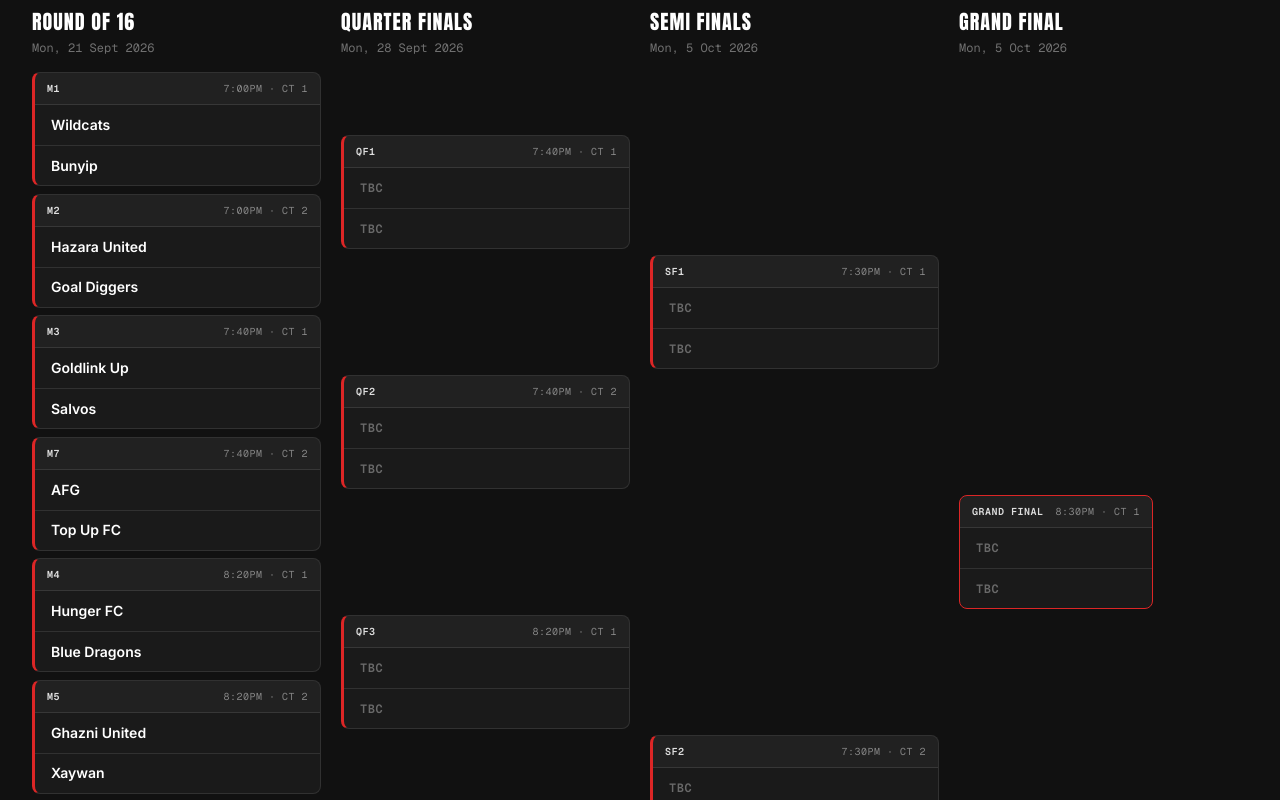
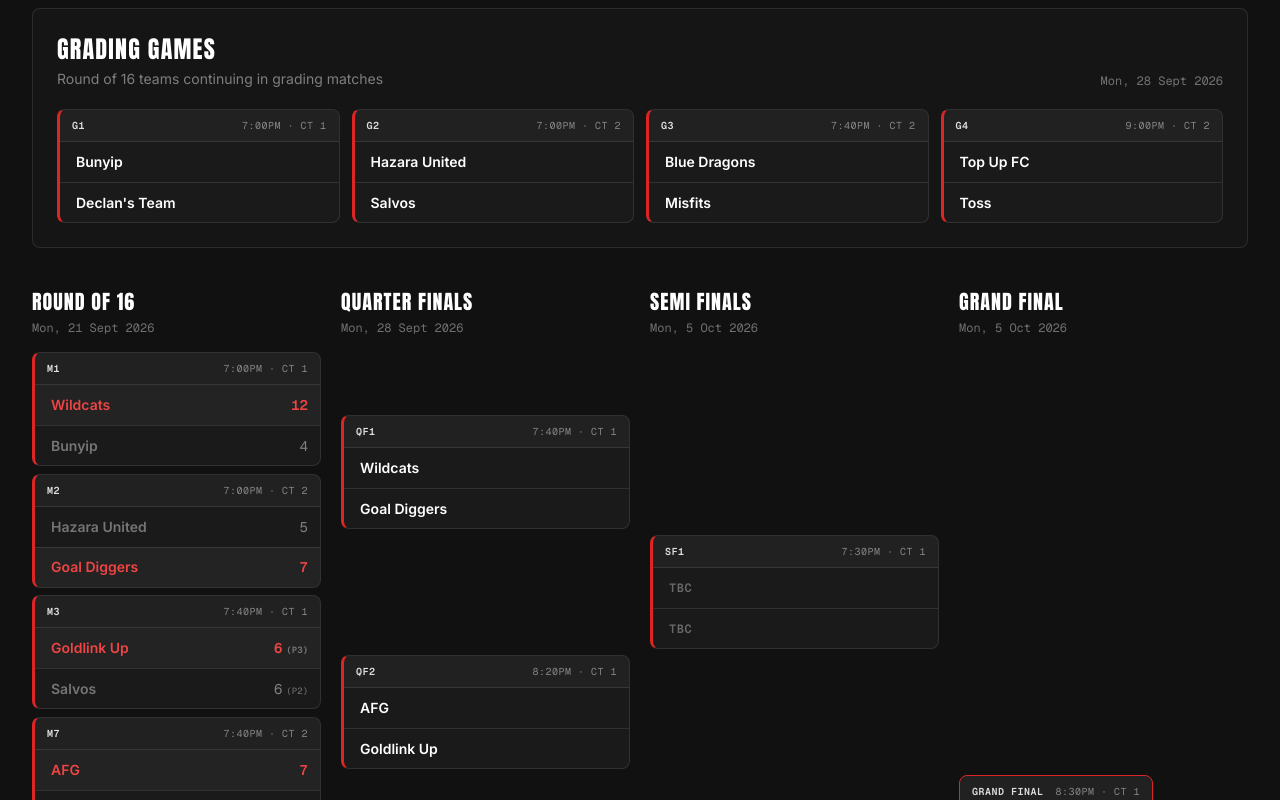
Before and after one commit to olu-git/futsal-site, a Next.js app: page /monday-night in a window 1280 px wide. Shown: the part 800-1600 px from the top of the page. Built offline with nearby package versions, Linux system fonts and the light colour scheme.

Commit message:
Update Monday knockout progression and grading games

```diff
--- a/scripts/check-finals.ts
+++ b/scripts/check-finals.ts
@@ -63,6 +63,35 @@ for (const night of nights) {
     assert.notEqual(rinnai.match.time, "19:00");
     assert.equal(umoja.match.time, "21:00");
   }
+
+  for (const match of finalsMatches[night]) {
+    const resolvedTeams = [
+      resolveFinalsSlot(match.a, night, data)?.name,
+      resolveFinalsSlot(match.b, night, data)?.name,
+    ].filter((team): team is string => Boolean(team));
+
+    if (night === "monday") {
+      if (resolvedTeams.some((team) => team === "Hunger FC" || team === "Ghazni United")) {
+        assert(
+          ["20:20", "21:00"].includes(match.time),
+          `${resolvedTeams.join(" vs ")} cannot play at ${match.time}`
+        );
+      }
+      if (resolvedTeams.includes("Blue Dragons")) {
+        assert.notEqual(match.time, "19:00", "Blue Dragons cannot play at 19:00");
+      }
+    } else {
+      if (resolvedTeams.includes("Rinnai")) {
+        assert.notEqual(match.time, "19:00", "Rinnai cannot play at 19:00");
+      }
+      if (resolvedTeams.includes("Kuq E Zi")) {
+        assert.notEqual(match.time, "21:00", "Kuq E Zi cannot play at 21:00");
+      }
+      if (resolvedTeams.includes("Umoja Stars")) {
+        assert.equal(match.time, "21:00", "Umoja Stars must play at 21:00");
+      }
+    }
+  }
 }
 
 assert.equal(winnerSide(undefined), null);
@@ -82,14 +111,40 @@ const resolverData: FinalsNightData = {
 const mondayMatches = finalsMatches.monday;
 const quarterFinalOne = mondayMatches.find((match) => match.id === "qf-1");
 const semiFinalOne = mondayMatches.find((match) => match.id === "sf-1");
-const friendlyOne = mondayMatches.find((match) => match.id === "fr-1");
-assert(quarterFinalOne && semiFinalOne && friendlyOne);
+const gradingOne = mondayMatches.find((match) => match.id === "grading-1");
+assert(quarterFinalOne && semiFinalOne && gradingOne);
 
 assert.equal(resolveFinalsSlot(quarterFinalOne.a, "monday", resolverData)?.name, "Team 1");
 assert.equal(resolveFinalsSlot(quarterFinalOne.b, "monday", resolverData)?.name, "Team 9");
 assert.equal(resolveFinalsSlot(semiFinalOne.a, "monday", resolverData)?.name, "Team 9");
-assert.equal(resolveFinalsSlot(friendlyOne.a, "monday", resolverData)?.name, "Team 16");
-assert.equal(resolveFinalsSlot(friendlyOne.b, "monday", resolverData)?.name, "Team 8");
+assert.equal(resolveFinalsSlot(gradingOne.a, "monday", resolverData)?.name, "Team 16");
+assert.equal(resolveFinalsSlot(gradingOne.b, "monday", resolverData), null);
 assert.equal(resolveFinalsSlot(semiFinalOne.b, "monday", resolverData), null);
 
+const mondayData = season.finals.monday;
+const gradingMatchOne = mondayMatches.find((match) => match.id === "grading-1");
+const gradingMatchThree = mondayMatches.find((match) => match.id === "grading-3");
+const gradingMatchFour = mondayMatches.find((match) => match.id === "grading-4");
+const mondayQuarterFinalTwo = mondayMatches.find((match) => match.id === "qf-2");
+const mondayQuarterFinalThree = mondayMatches.find((match) => match.id === "qf-3");
+assert(gradingMatchOne && gradingMatchThree && gradingMatchFour);
+assert(mondayQuarterFinalTwo && mondayQuarterFinalThree);
+assert.equal(resolveFinalsSlot(gradingMatchOne.a, "monday", mondayData)?.name, "Bunyip");
+assert.equal(resolveFinalsSlot(gradingMatchOne.b, "monday", mondayData)?.name, "Declan's Team");
+assert.equal(gradingMatchOne.time, "19:00");
+assert.equal(resolveFinalsSlot(gradingMatchThree.a, "monday", mondayData)?.name, "Blue Dragons");
+assert.equal(resolveFinalsSlot(gradingMatchThree.b, "monday", mondayData)?.name, "Misfits");
+assert.equal(gradingMatchThree.time, "19:40");
+assert.equal(resolveFinalsSlot(gradingMatchFour.a, "monday", mondayData)?.name, "Top Up FC");
+assert.equal(resolveFinalsSlot(gradingMatchFour.b, "monday", mondayData)?.name, "Toss");
+assert.equal(gradingMatchFour.time, "21:00");
+assert.equal(resolveFinalsSlot(mondayQuarterFinalTwo.a, "monday", mondayData)?.name, "AFG");
+assert.equal(resolveFinalsSlot(mondayQuarterFinalTwo.b, "monday", mondayData)?.name, "Goldlink Up");
+assert.equal(mondayQuarterFinalTwo.time, "20:20");
+assert.equal(mondayQuarterFinalTwo.court, 1);
+assert.equal(resolveFinalsSlot(mondayQuarterFinalThree.a, "monday", mondayData)?.name, "Hunger FC");
+assert.equal(resolveFinalsSlot(mondayQuarterFinalThree.b, "monday", mondayData)?.name, "Ghazni United");
+assert.equal(mondayQuarterFinalThree.time, "20:20");
+assert.equal(mondayQuarterFinalThree.court, 2);
+
 console.log("Finals data, calendar, and resolver checks passed.");
--- a/scripts/freeze-finals-seeds.ts
+++ b/scripts/freeze-finals-seeds.ts
@@ -33,12 +33,12 @@ for (const night of nights) {
           ...standings
             .filter(
               (team) =>
-                team.teamId !== "mon-xaywan" &&
+                team.teamId !== "mon-declans-team" &&
                 team.teamId !== "mon-bunyip"
             )
             .slice(0, 14)
             .map((team) => team.teamName),
-          "Xaywan",
+          "Declan's Team",
           "Bunyip",
         ]
       : standings.slice(0, 16).map((team) => team.teamName);
--- a/src/app/rules/page.tsx
+++ b/src/app/rules/page.tsx
@@ -71,7 +71,7 @@ const fifaGroups: RuleGroup[] = [
         icon: Play,
         title: "Kick-off",
         description:
-          "At kick-off, the ball must move back into the kicking team's own half. The opposing team must remain behind their yellow line until the ball is played.",
+          "At kick-off, the ball must move back into the kicking team's own half. The defending team has 5 seconds to return behind the yellow line in its own half and must remain there until the ball is played. If every defending player is not behind the line when the referee completes the countdown, the kicking team is awarded an indirect free kick.",
       },
       {
         icon: Footprints,
--- a/src/components/KnockoutBracket.tsx
+++ b/src/components/KnockoutBracket.tsx
@@ -31,7 +31,7 @@ const season = seasonData as FinalsSeasonData;
 export default function KnockoutBracket({ night }: KnockoutBracketProps) {
   const data = season.finals[night];
   const matches = finalsMatches[night];
-  const friendlies = matches.filter((match) => match.round === "Friendly");
+  const gradingGames = matches.filter((match) => match.round === "Grading");
 
   return (
     <section id="finals" className="overflow-hidden bg-[#111111] py-20 sm:py-[80px]">
@@ -50,6 +50,27 @@ export default function KnockoutBracket({ night }: KnockoutBracketProps) {
           </Link>{" "}
           before the knockout stages. The referee has the final say.
         </p>
+
+        <div className="mt-10 rounded-lg border border-white/10 bg-[#151515] p-4 sm:p-6">
+          <div className="flex flex-col gap-1 sm:flex-row sm:items-end sm:justify-between">
+            <div>
+              <h3 className="font-[family-name:var(--font-heading)] text-2xl uppercase tracking-wider text-white">
+                Grading Games
+              </h3>
+              <p className="mt-1 text-sm text-white/45">
+                Round of 16 teams continuing in grading matches
+              </p>
+            </div>
+            <p className="font-[family-name:var(--font-mono)] text-xs text-white/40">
+              {formatDate(finalsDates[night][1])}
+            </p>
+          </div>
+          <div className="mt-5 grid grid-cols-1 gap-3 sm:grid-cols-2 lg:grid-cols-4">
+            {gradingGames.map((match) => (
+              <FinalsMatchCard key={match.id} match={match} night={night} data={data} />
+            ))}
+          </div>
+        </div>
 
         <div
           className="mt-10 max-w-full overflow-x-auto overscroll-x-contain pb-3 focus:outline-none focus-visible:ring-2 focus-visible:ring-red-600"
@@ -72,20 +93,6 @@ export default function KnockoutBracket({ night }: KnockoutBracketProps) {
           </div>
         </div>
 
-        <div className="mt-6 border-t border-white/10 pt-4 font-[family-name:var(--font-mono)] text-xs leading-7 text-white/45">
-          <span className="mr-3 font-semibold uppercase tracking-wider text-white/80">
-            Friendlies, {formatDate(finalsDates[night][1])}:
-          </span>
-          {friendlies.map((match) => {
-            const teamA = resolveFinalsSlot(match.a, night, data);
-            const teamB = resolveFinalsSlot(match.b, night, data);
-            return (
-              <span key={match.id} className="mr-5 inline-block whitespace-nowrap">
-                {teamA?.name ?? "TBC"} vs {teamB?.name ?? "TBC"} &middot; {formatTime(match.time)} &middot; Court {match.court}
-              </span>
-            );
-          })}
-        </div>
       </div>
     </section>
   );
@@ -165,12 +172,14 @@ function FinalsMatchCard({ match, night, data }: FinalsMatchCardProps) {
       <FinalsTeamRow
         team={teamA}
         score={result?.scoreA}
+        penaltyScore={result?.penaltyScoreA}
         side="A"
         winningSide={winningSide}
       />
       <FinalsTeamRow
         team={teamB}
         score={result?.scoreB}
+        penaltyScore={result?.penaltyScoreB}
         side="B"
         winningSide={winningSide}
       />
@@ -181,11 +190,12 @@ function FinalsMatchCard({ match, night, data }: FinalsMatchCardProps) {
 interface FinalsTeamRowProps {
   team: ResolvedFinalsTeam | null;
   score?: number;
+  penaltyScore?: number;
   side: FinalsSide;
   winningSide: FinalsSide | null;
 }
 
-function FinalsTeamRow({ team, score, side, winningSide }: FinalsTeamRowProps) {
+function FinalsTeamRow({ team, score, penaltyScore, side, winningSide }: FinalsTeamRowProps) {
   const isWinner = winningSide === side;
   const isLoser = winningSide !== null && !isWinner;
 
@@ -209,11 +219,14 @@ function FinalsTeamRow({ team, score, side, winningSide }: FinalsTeamRowProps) {
         {team?.name ?? "TBC"}
       </span>
       <span
-        className={`w-5 shrink-0 text-right font-[family-name:var(--font-mono)] text-sm ${
+        className={`w-12 shrink-0 text-right font-[family-name:var(--font-mono)] text-sm ${
           isWinner ? "font-semibold text-red-500" : "text-white/45"
         }`}
       >
         {score ?? ""}
+        {penaltyScore !== undefined && (
+          <span className="ml-1 text-[9px] uppercase text-white/40">(P{penaltyScore})</span>
+        )}
       </span>
     </div>
   );
--- a/src/data/season-2026-s1.json
+++ b/src/data/season-2026-s1.json
@@ -16,10 +16,46 @@
         "Blue Dragons",
         "Salvos",
         "Top Up FC",
-        "Xaywan",
+        "Declan's Team",
         "Bunyip"
       ],
-      "results": {}
+      "results": {
+        "r16-m1": {
+          "scoreA": 12,
+          "scoreB": 4
+        },
+        "r16-m2": {
+          "scoreA": 5,
+          "scoreB": 7
+        },
+        "r16-m3": {
+          "scoreA": 6,
+          "scoreB": 6,
+          "penaltyWinner": "A",
+          "penaltyScoreA": 3,
+          "penaltyScoreB": 2
+        },
+        "r16-m4": {
+          "scoreA": 10,
+          "scoreB": 4
+        },
+        "r16-m5": {
+          "scoreA": 8,
+          "scoreB": 4
+        },
+        "r16-m6": {
+          "scoreA": 4,
+          "scoreB": 1
+        },
+        "r16-m7": {
+          "scoreA": 7,
+          "scoreB": 6
+        },
+        "r16-m8": {
+          "scoreA": 0,
+          "scoreB": 8
+        }
+      }
     },
     "wednesday": {
       "seeds": [
--- a/src/data/standings-adjustments.json
+++ b/src/data/standings-adjustments.json
@@ -504,10 +504,10 @@
     "note": "Administrative 5-0 loss for missed Round 24 fixture"
   },
   {
-    "id": "mon-admin-buckle-city-final-record",
+    "id": "mon-admin-declans-team-final-record",
     "night": "monday",
     "division": "A",
-    "teamId": "mon-xaywan",
+    "teamId": "mon-declans-team",
     "played": 24,
     "won": 5,
     "drawn": 1,
@@ -515,7 +515,7 @@
     "goalsFor": 16,
     "goalsAgainst": 54,
     "points": 16,
-    "note": "Administrative final-season record"
+    "note": "Administrative final-season record inherited by Declan's Team"
   },
   {
     "id": "mon-admin-bunyip-final-record",
--- a/src/data/teams.json
+++ b/src/data/teams.json
@@ -200,8 +200,8 @@
     "division": "A"
   },
   {
-    "id": "mon-xaywan",
-    "name": "Xaywan",
+    "id": "mon-declans-team",
+    "name": "Declan's Team",
     "night": "monday",
     "division": "A"
   },
--- a/src/lib/finals.ts
+++ b/src/lib/finals.ts
@@ -1,12 +1,14 @@
 import type { CompetitionNight } from "./types";
 
 export type FinalsSide = "A" | "B";
-export type FinalsRound = "R16" | "QF" | "SF" | "GF" | "Friendly";
+export type FinalsRound = "R16" | "QF" | "SF" | "GF" | "Grading";
 
 export interface FinalsResult {
   scoreA: number;
   scoreB: number;
   penaltyWinner?: FinalsSide;
+  penaltyScoreA?: number;
+  penaltyScoreB?: number;
 }
 
 export interface FinalsNightData {
@@ -42,15 +44,35 @@ const seed = (value: number): FinalsSlot => ({ type: "seed", value });
 const winner = (matchId: string): FinalsSlot => ({ type: "winner", matchId });
 const loser = (matchId: string): FinalsSlot => ({ type: "loser", matchId });
 
-const eliminationTemplate: FinalsMatch[] = [
+const mondayQuarterFinals: FinalsMatch[] = [
   { id: "qf-1", round: "QF", label: "QF1", week: 1, time: "19:40", court: 1, a: winner("r16-m1"), b: winner("r16-m2") },
-  { id: "qf-2", round: "QF", label: "QF2", week: 1, time: "19:40", court: 2, a: winner("r16-m3"), b: winner("r16-m4") },
+  { id: "qf-2", round: "QF", label: "QF2", week: 1, time: "20:20", court: 1, a: winner("r16-m7"), b: winner("r16-m3") },
+  { id: "qf-3", round: "QF", label: "QF3", week: 1, time: "20:20", court: 2, a: winner("r16-m4"), b: winner("r16-m5") },
+  { id: "qf-4", round: "QF", label: "QF4", week: 1, time: "21:00", court: 1, a: winner("r16-m6"), b: winner("r16-m8") },
+];
+
+const wednesdayQuarterFinals: FinalsMatch[] = [
+  { id: "qf-1", round: "QF", label: "QF1", week: 1, time: "19:40", court: 1, a: winner("r16-m1"), b: winner("r16-m2") },
+  { id: "qf-2", round: "QF", label: "QF2", week: 1, time: "20:20", court: 2, a: winner("r16-m3"), b: winner("r16-m4") },
   { id: "qf-3", round: "QF", label: "QF3", week: 1, time: "20:20", court: 1, a: winner("r16-m5"), b: winner("r16-m6") },
-  { id: "qf-4", round: "QF", label: "QF4", week: 1, time: "20:20", court: 2, a: winner("r16-m7"), b: winner("r16-m8") },
-  { id: "fr-1", round: "Friendly", label: "Friendly", week: 1, time: "19:00", court: 1, a: loser("r16-m1"), b: loser("r16-m2") },
-  { id: "fr-2", round: "Friendly", label: "Friendly", week: 1, time: "19:00", court: 2, a: loser("r16-m3"), b: loser("r16-m4") },
-  { id: "fr-3", round: "Friendly", label: "Friendly", week: 1, time: "21:00", court: 1, a: loser("r16-m5"), b: loser("r16-m6") },
-  { id: "fr-4", round: "Friendly", label: "Friendly", week: 1, time: "21:00", court: 2, a: loser("r16-m7"), b: loser("r16-m8") },
+  { id: "qf-4", round: "QF", label: "QF4", week: 1, time: "21:00", court: 1, a: winner("r16-m7"), b: winner("r16-m8") },
+];
+
+const mondayGradingGames: FinalsMatch[] = [
+  { id: "grading-1", round: "Grading", label: "G1", week: 1, time: "19:00", court: 1, a: loser("r16-m1"), b: loser("r16-m5") },
+  { id: "grading-2", round: "Grading", label: "G2", week: 1, time: "19:00", court: 2, a: loser("r16-m2"), b: loser("r16-m3") },
+  { id: "grading-3", round: "Grading", label: "G3", week: 1, time: "19:40", court: 2, a: loser("r16-m4"), b: loser("r16-m8") },
+  { id: "grading-4", round: "Grading", label: "G4", week: 1, time: "21:00", court: 2, a: loser("r16-m7"), b: loser("r16-m6") },
+];
+
+const wednesdayGradingGames: FinalsMatch[] = [
+  { id: "grading-1", round: "Grading", label: "G1", week: 1, time: "19:00", court: 1, a: loser("r16-m1"), b: loser("r16-m5") },
+  { id: "grading-2", round: "Grading", label: "G2", week: 1, time: "19:00", court: 2, a: loser("r16-m2"), b: loser("r16-m3") },
+  { id: "grading-3", round: "Grading", label: "G3", week: 1, time: "19:40", court: 2, a: loser("r16-m4"), b: loser("r16-m6") },
+  { id: "grading-4", round: "Grading", label: "G4", week: 1, time: "21:00", court: 2, a: loser("r16-m7"), b: loser("r16-m8") },
+];
+
+const finalRoundsTemplate: FinalsMatch[] = [
   { id: "sf-1", round: "SF", label: "SF1", week: 2, time: "19:30", court: 1, a: winner("qf-1"), b: winner("qf-2") },
   { id: "sf-2", round: "SF", label: "SF2", week: 2, time: "19:30", court: 2, a: winner("qf-3"), b: winner("qf-4") },
   { id: "gf", round: "GF", label: "Grand Final", week: 2, time: "20:30", court: 1, a: winner("sf-1"), b: winner("sf-2") },
@@ -84,8 +106,8 @@ export const finalsDates: Record<CompetitionNight, string[]> = {
 };
 
 export const finalsMatches: Record<CompetitionNight, FinalsMatch[]> = {
-  monday: [...mondayRoundOf16, ...eliminationTemplate],
-  wednesday: [...wednesdayRoundOf16, ...eliminationTemplate],
+  monday: [...mondayRoundOf16, ...mondayQuarterFinals, ...mondayGradingGames, ...finalRoundsTemplate],
+  wednesday: [...wednesdayRoundOf16, ...wednesdayQuarterFinals, ...wednesdayGradingGames, ...finalRoundsTemplate],
 };
 
 export function winnerSide(result?: FinalsResult): FinalsSide | null {
```
